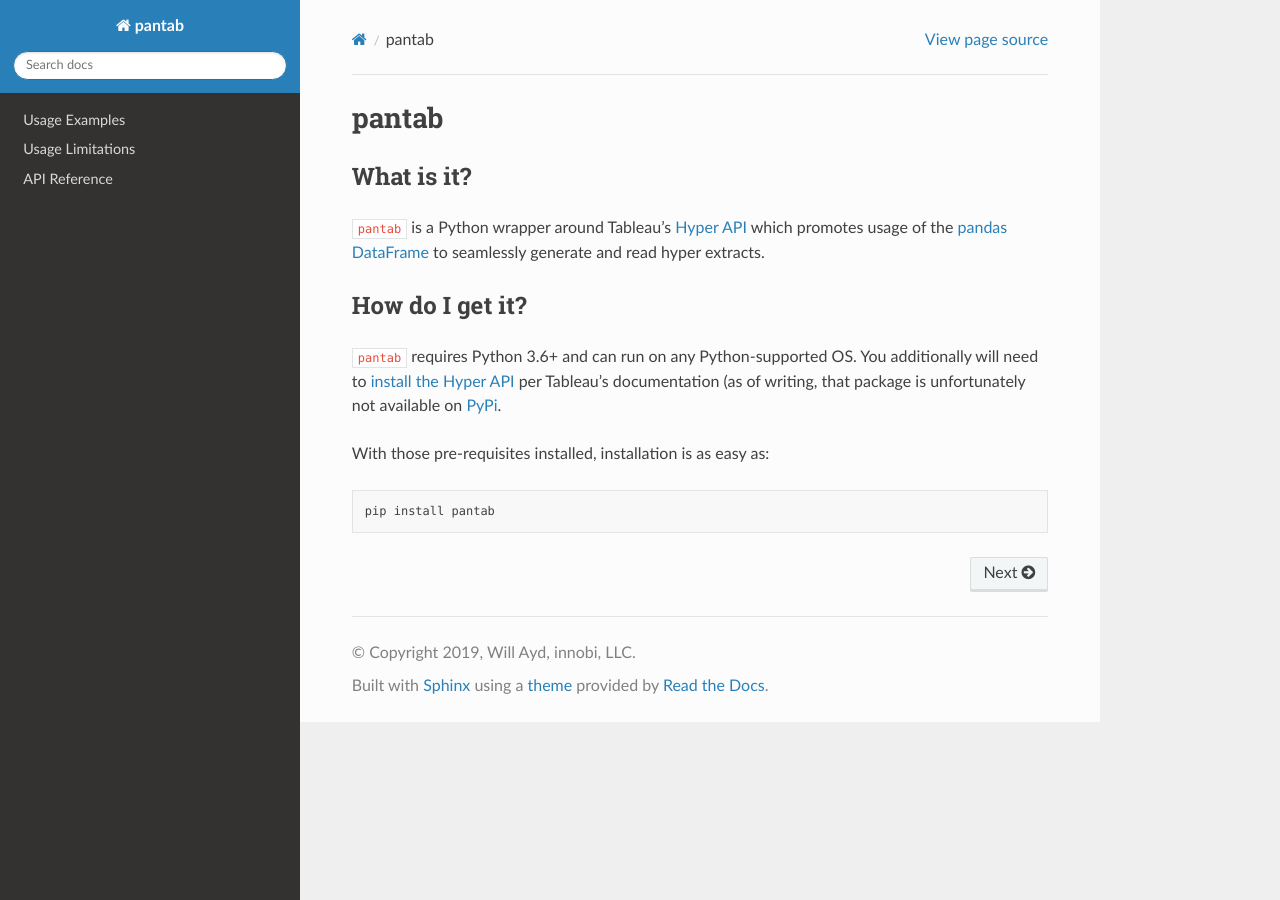
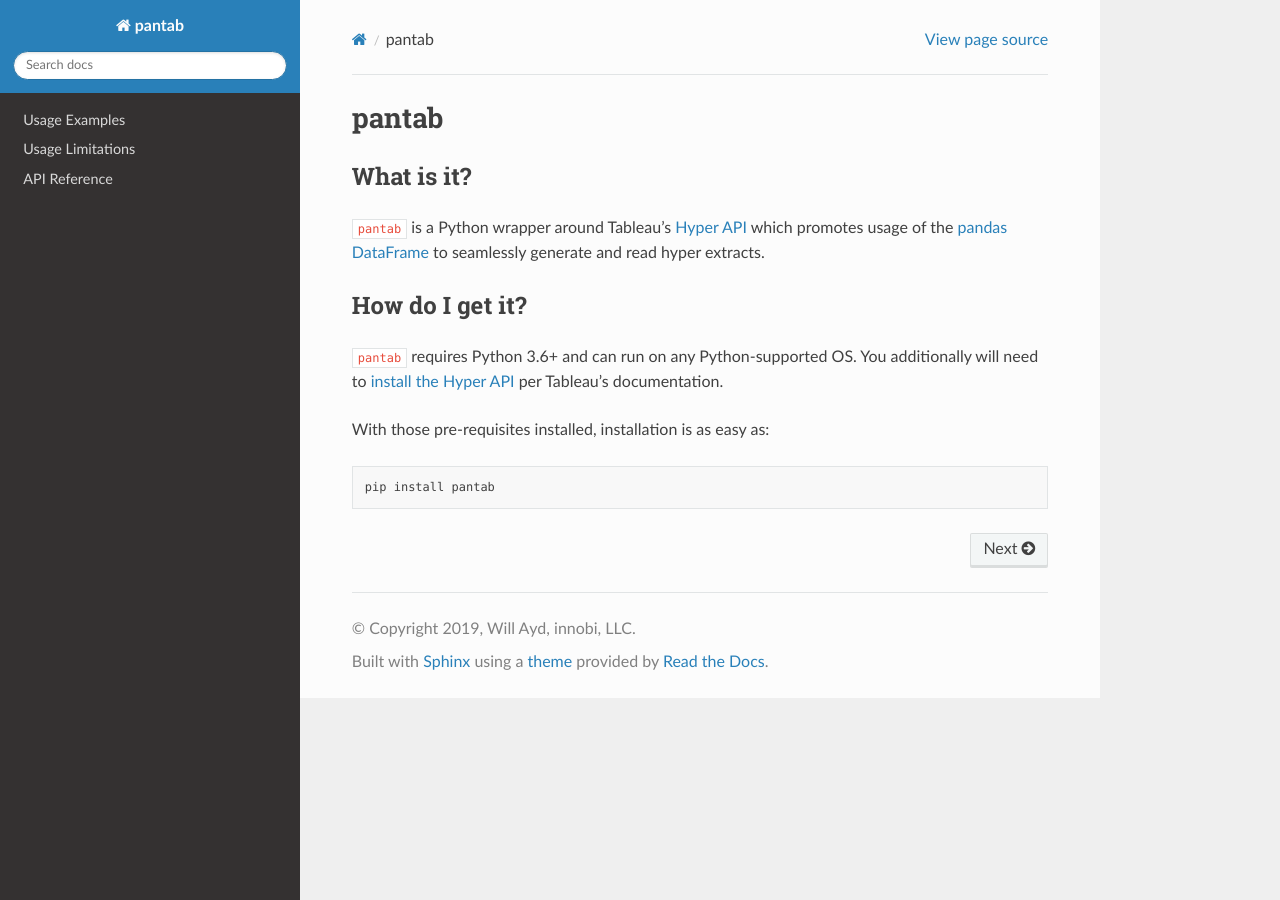
Before and after one commit to innobi/pantab, a Sphinx documentation site: the page built from doc/source/index.rst, in a window 1280 px wide. Built offline with Sphinx 7.4.7 and the Read the Docs theme 2.0.0, drawn with Linux system fonts in a browser that asks for light colours.

Commit message:
Typo fixup

```diff
--- a/doc/source/index.rst
+++ b/doc/source/index.rst
@@ -16,7 +16,7 @@
 How do I get it?
 ----------------
 
-``pantab`` requires Python 3.6+ and can run on any Python-supported OS. You additionally will need to `install the Hyper API <https://help.tableau.com/current/api/hyper_api/en-us/docs/hyper_api_installing.html>`_ per Tableau's documentation (as of writing, that package is unfortunately not available on `PyPi <https://pypi.org>`_.
+``pantab`` requires Python 3.6+ and can run on any Python-supported OS. You additionally will need to `install the Hyper API <https://help.tableau.com/current/api/hyper_api/en-us/docs/hyper_api_installing.html>`_ per Tableau's documentation.
 
 With those pre-requisites installed, installation is as easy as:
 
```
